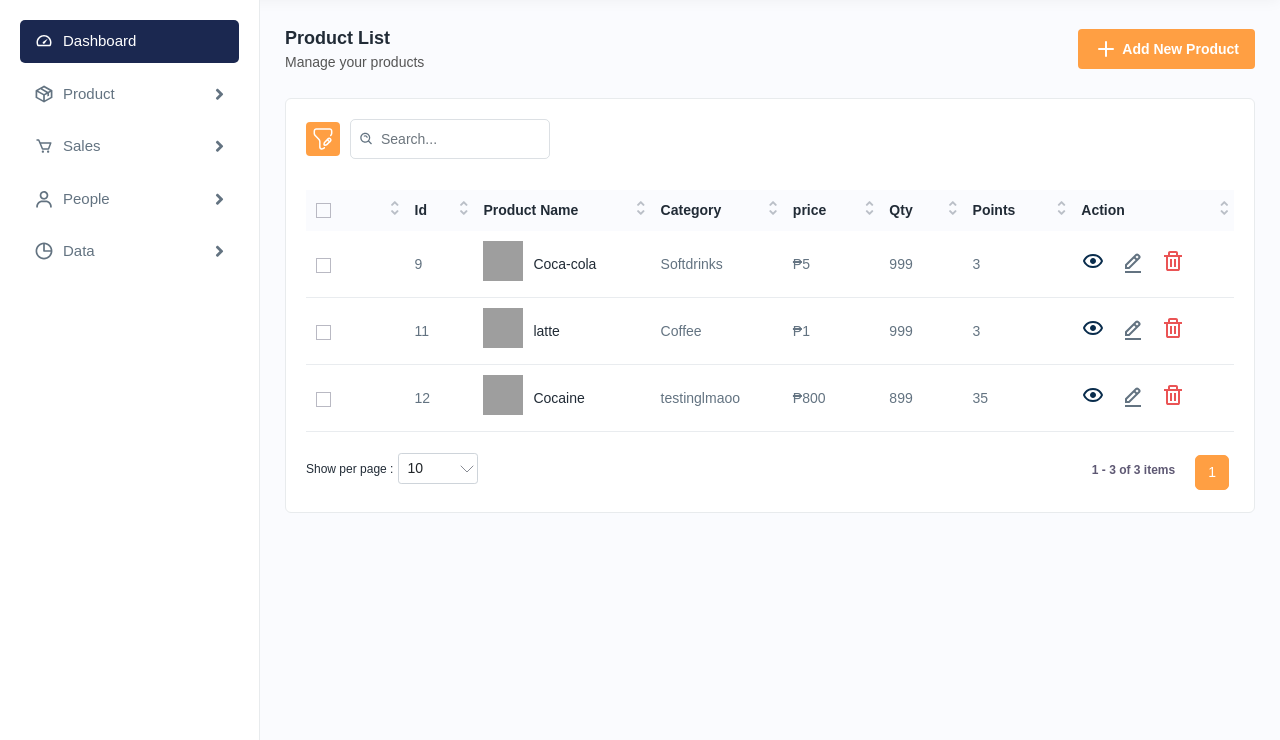
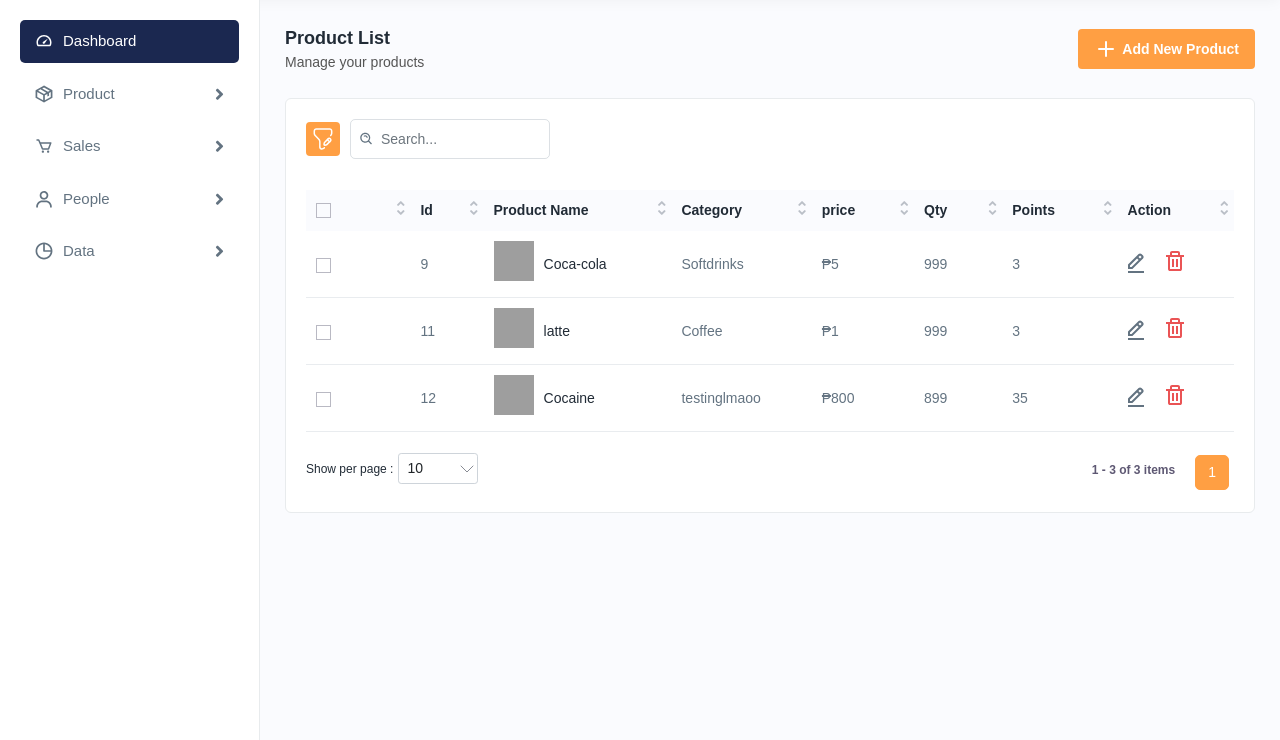
Before and after one commit to ShanShenShan/finals, a PHP site: page /pos1/product_list.php in a window 1280 px wide. Shown: the part 60-800 px from the top of the page. Run offline with PHP 8.4, Linux system fonts and the light colour scheme; a user stored in the database is signed in; data comes from the database, SQL or seed files in the repository; grey boxes are pictures that could not be loaded.

Commit message:
updating priduct list

```diff
--- a/product/product_list.php
+++ b/product/product_list.php
@@ -119,7 +119,7 @@ $product_price = $search_price->fetchAll(PDO::FETCH_OBJ);
                                                         <select class="select" name="price">
                                                             <option>Price</option>
                                                             <?php foreach ($product_price as $product) : ?>
-                                                                <option value="<?php echo $product->price; ?>"><?php echo $product->price; ?></option>
+                                                                <option value="<?php echo $product->price; ?>">₱<?php echo $product->price; ?></option>
                                                             <?php endforeach; ?>
                                                         </select>
                                                     </div>
@@ -180,9 +180,6 @@ $product_price = $search_price->fetchAll(PDO::FETCH_OBJ);
                                             <td><?php echo $product->product_points; ?></td>
 
                                             <td>
-                                                <a class="me-3" href="product-details.html">
-                                                    <img src="<?php echo FILEPATH; ?>/assets/img/icons/eye.svg" alt="img">
-                                                </a>
                                                 <a class="me-3" onclick="openEditProductModal('<?php echo $product->id; ?>', '<?php echo $product->product_name; ?>', '<?php echo $product->category_id; ?>', '<?php echo $product->price; ?>', '<?php echo $product->quantity; ?>', '<?php echo $product->product_points; ?>')">
                                                     <img src="<?php echo FILEPATH; ?>/assets/img/icons/edit.svg" alt="img">
                                                 </a>
```
